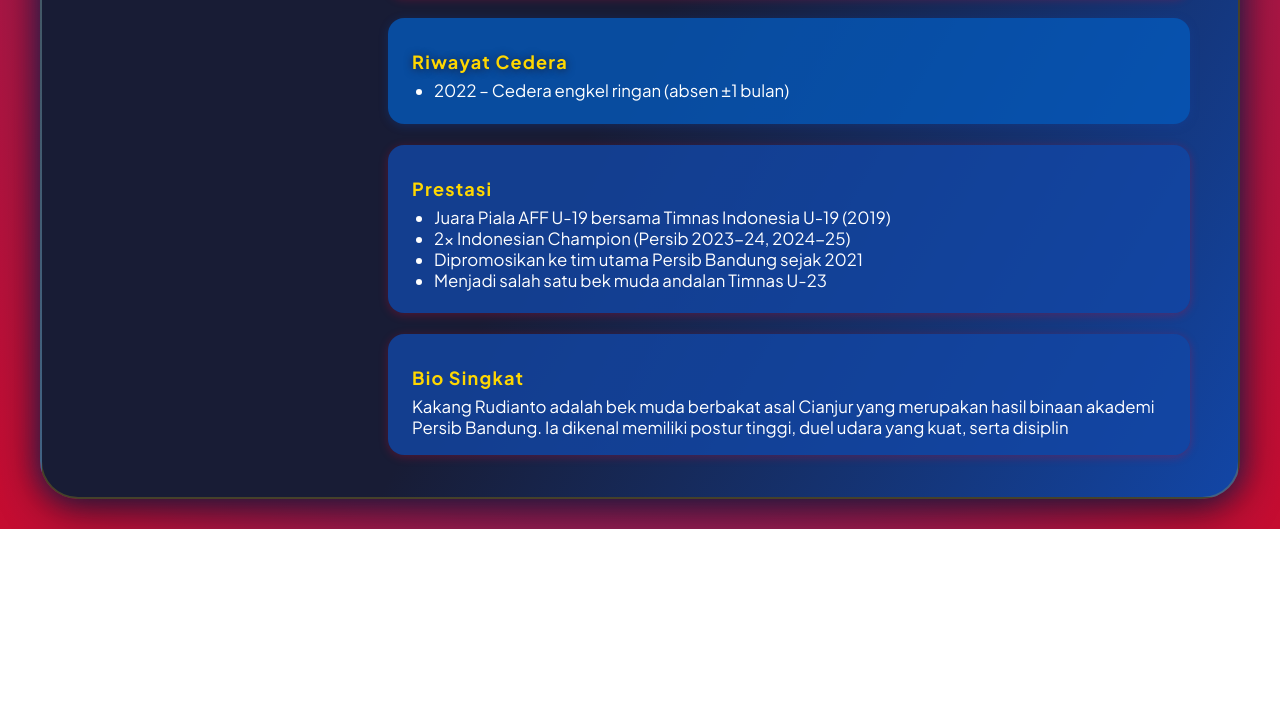
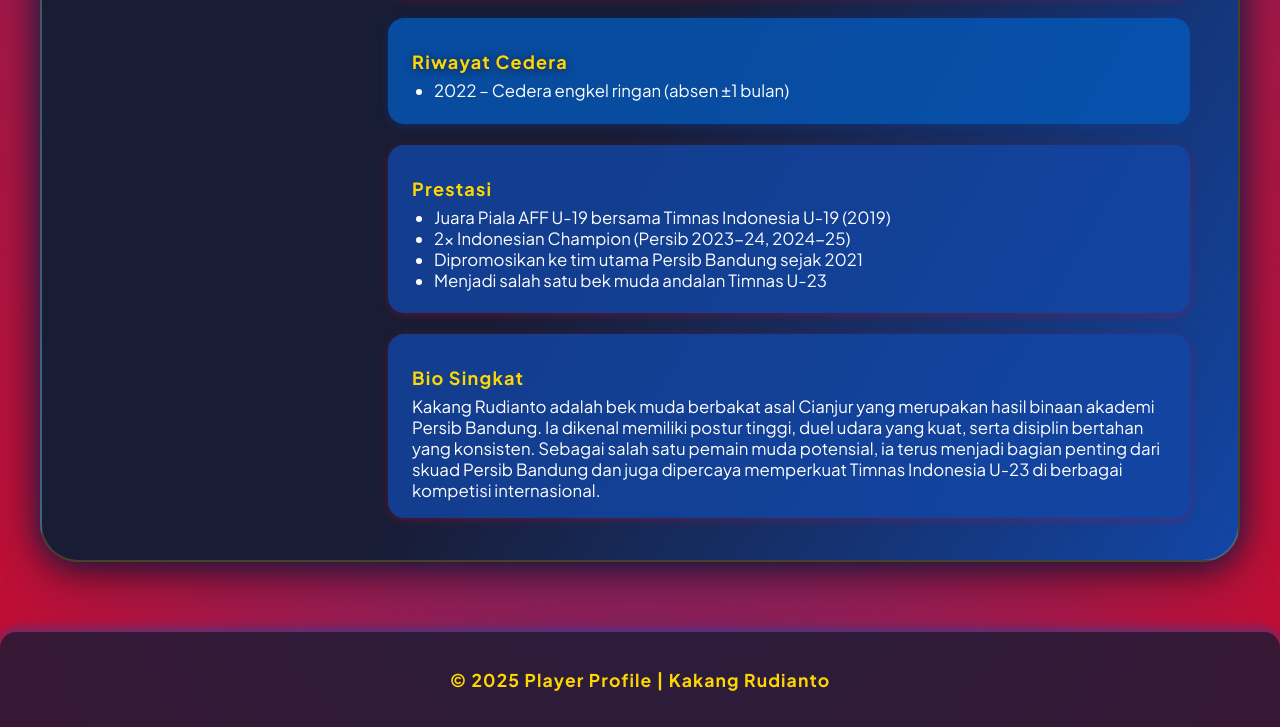
Before and after one commit to prasetyo020304-creator/Persib-Bandung-Portal, a plain HTML site: page Kakang.html in a window 1280 px wide. Shown: the part 845-1572 px from the top of the page. Before the commit the page ends 1374 px from the top, so only its background shows below. Drawn offline with Linux system fonts and the light colour scheme.

Commit message:
pesan perubahan

```diff
--- a/Kakang.html
+++ b/Kakang.html
@@ -104,4 +104,17 @@
                     <h2>Bio Singkat</h2>
                     <p>
                         Kakang Rudianto adalah bek muda berbakat asal Cianjur yang merupakan hasil binaan akademi Persib Bandung.
-                        Ia dikenal memiliki postur tinggi, duel udara yang kuat, serta disiplin
+                        Ia dikenal memiliki postur tinggi, duel udara yang kuat, serta disiplin bertahan yang konsisten.
+                        Sebagai salah satu pemain muda potensial, ia terus menjadi bagian penting dari skuad Persib Bandung
+                        dan juga dipercaya memperkuat Timnas Indonesia U-23 di berbagai kompetisi internasional.
+                    </p>
+                </div>
+            </div>
+        </section>
+    </main>
+
+    <footer>
+        <p>© 2025 Player Profile | Kakang Rudianto</p>
+    </footer>
+</body>
+</html>
```
Also changed, not shown: index.html (+1 -1 lines).
